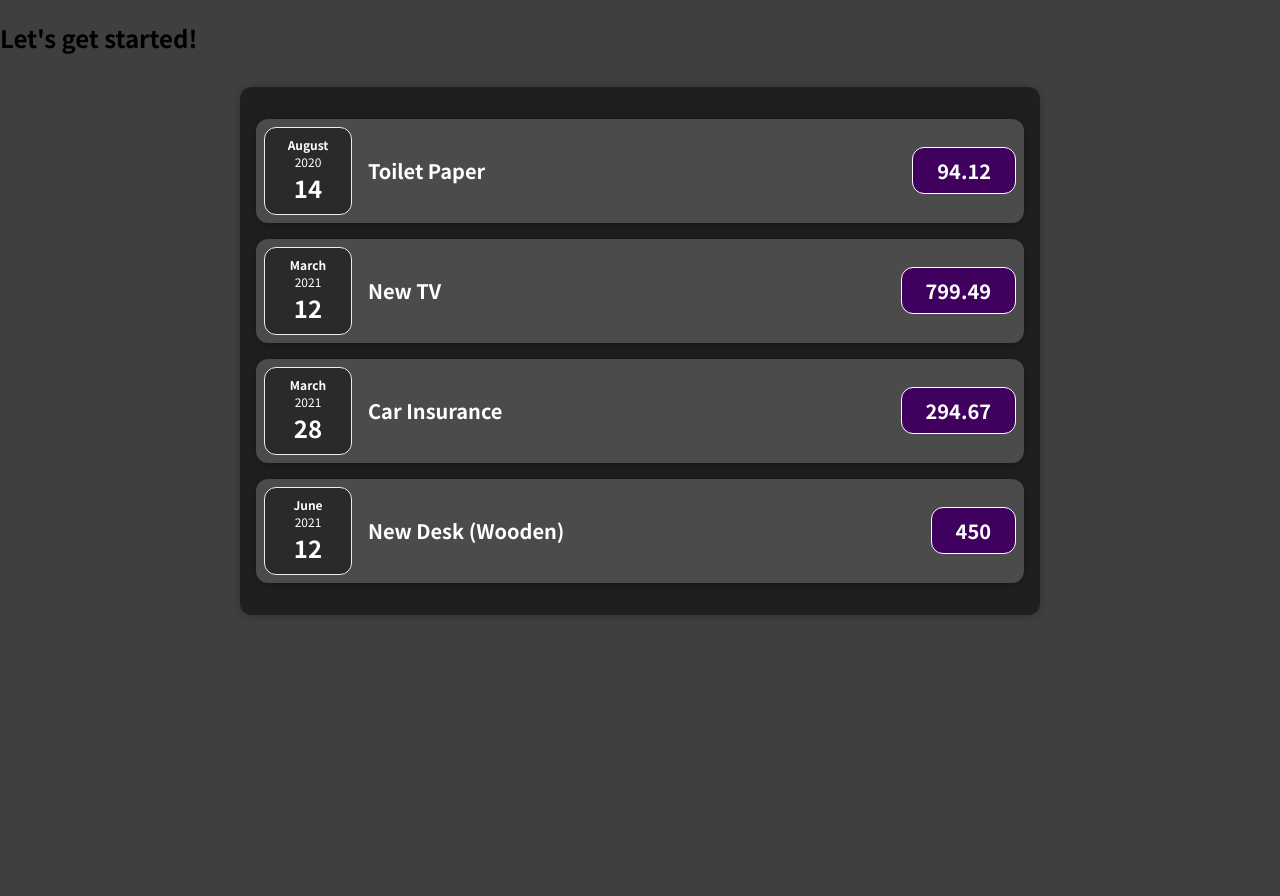
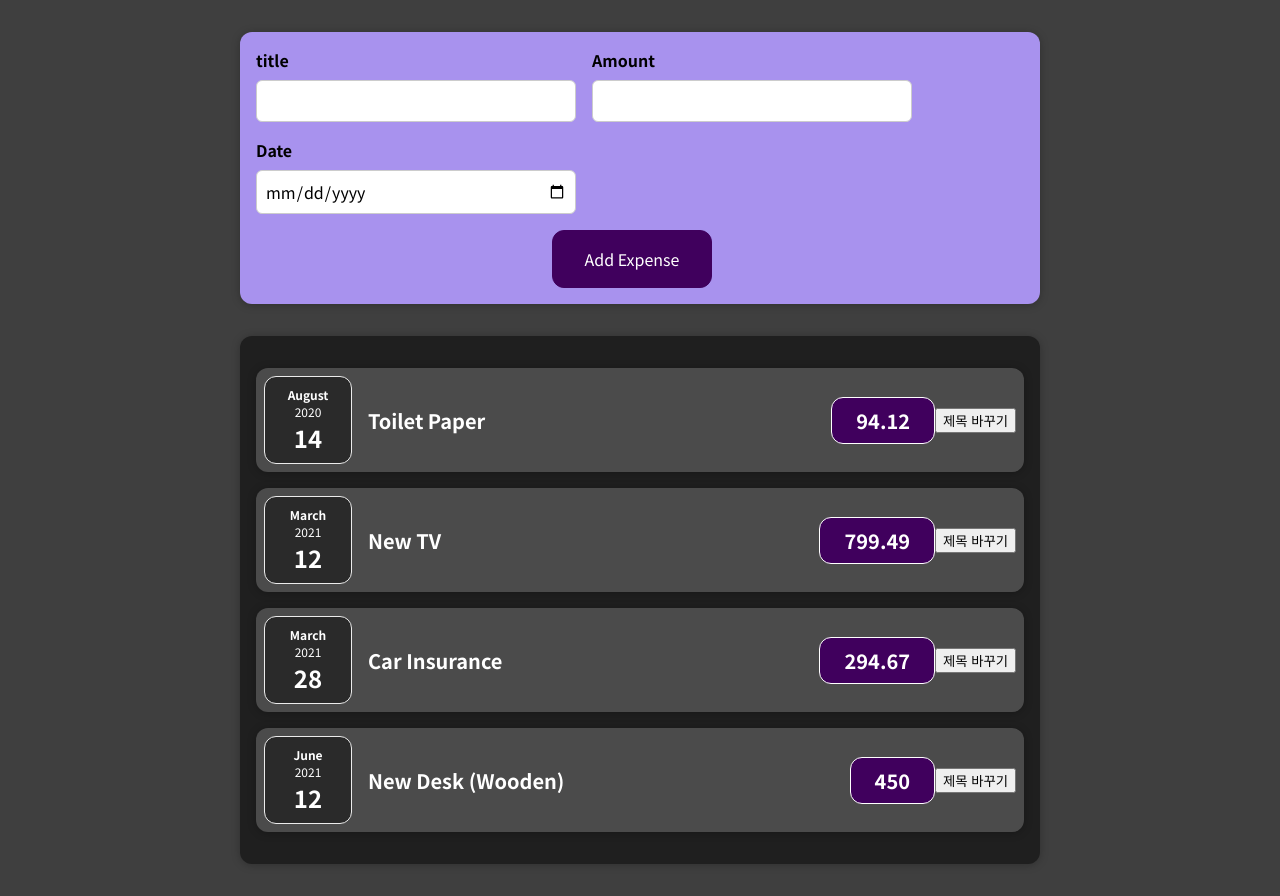
Before and after one commit to wonyoung2257/react_study, a React (Create React App) app: page / in a window 1280 px wide. Before the commit the page ends 800 px from the top, so only its background shows below. Built offline with nearby package versions, Linux system fonts and the light colour scheme.

Commit message:
4강 자식대 부모 상향식 데이터 전달까지

```diff
--- a/src/App.js
+++ b/src/App.js
@@ -1,4 +1,5 @@
 import Expenses from "./components/Expenses/Expenses";
+import NewExpense from "./components/NewExpense/NewExpense";
 
 const App = () => {
   const expenses = [
@@ -22,9 +23,15 @@
       date: new Date(2021, 5, 12),
     },
   ];
+
+  const addExpenseHandler = (expense) => {
+    console.log("in app");
+    console.log(expense);
+  };
+
   return (
     <div>
-      <h2>Let's get started!</h2>
+      <NewExpense onAddExpense={addExpenseHandler} />
       <Expenses items={expenses} />
       {/* <ExpenseItem title={expenses[0].title} amount={expenses[0].amount} date={expenses[0].date}></ExpenseItem>
       <ExpenseItem title={expenses[1].title} amount={expenses[1].amount} date={expenses[1].date}></ExpenseItem>
--- a/src/components/Expenses/Expenseltem.js
+++ b/src/components/Expenses/Expenseltem.js
@@ -1,15 +1,21 @@
+import React, { useState } from "react";
 import "./ExpenseItem.css";
 import ExpenseDate from "./ExpenseDate";
 import Card from "../UI/Card";
 
 function ExpenseItem(props) {
+  const [title, setTitle] = useState(props.title);
+  const clickHandler = () => {
+    setTitle("Updated!");
+  };
   return (
     <Card className="expense-item">
       <ExpenseDate date={props.date} />
       <div className="expense-item__description">
-        <h2>{props.title}</h2>
+        <h2>{title}</h2>
         <div className="expense-item__price">{props.amount}</div>
       </div>
+      <button onClick={clickHandler}>제목 바꾸기</button>
     </Card>
   );
 }
--- /dev/null
+++ b/src/components/NewExpense/ExpenseForm.css
@@ -0,0 +1,26 @@
+.new-expense__controls {
+  display: flex;
+  flex-wrap: wrap;
+  gap: 1rem;
+  margin-bottom: 1rem;
+  text-align: left;
+}
+
+.new-expense__control label {
+  font-weight: bold;
+  margin-bottom: 0.5rem;
+  display: block;
+}
+
+.new-expense__control input {
+  font: inherit;
+  padding: 0.5rem;
+  border-radius: 6px;
+  border: 1px solid #ccc;
+  width: 20rem;
+  max-width: 100%;
+}
+
+.new-expense__actions {
+  text-align: right;
+}
--- /dev/null
+++ b/src/components/NewExpense/ExpenseForm.js
@@ -0,0 +1,57 @@
+import { useState } from "react";
+import "./ExpenseForm.css";
+
+const ExpenseForm = (props) => {
+  const [enteredTitle, setEnteredTitle] = useState("");
+  const [enteredAmount, setEnteredAmount] = useState(" ");
+  const [enteredDate, setEnteredDate] = useState("");
+
+  const titleChangeHandler = (e) => {
+    setEnteredTitle(e.target.value);
+  };
+  const amountChangeHandler = (e) => {
+    setEnteredAmount(e.target.value);
+  };
+  const dateChangeHandler = (e) => {
+    setEnteredDate(e.target.value);
+  };
+
+  const submitHandler = (e) => {
+    e.preventDefault();
+
+    const expenseDate = {
+      title: enteredTitle,
+      amount: enteredAmount,
+      date: new Date(enteredDate),
+    };
+
+    props.onExpenseDate(expenseDate);
+    setEnteredTitle("");
+    setEnteredAmount("");
+    setEnteredDate("");
+  };
+
+  return (
+    <form onSubmit={submitHandler}>
+      <div className="new-expense__controls">
+        <div className="new-expense__control">
+          <label>title</label>
+          <input type="text" value={enteredTitle} onChange={titleChangeHandler} />
+        </div>
+        <div className="new-expense__control">
+          <label>Amount</label>
+          <input type="number" min="0.01" step="0.01" value={enteredAmount} onChange={amountChangeHandler} />
+        </div>
+        <div className="new-expense__control">
+          <label>Date</label>
+          <input type="date" min="2019-01-01" max="2022-12-31" value={enteredDate} onChange={dateChangeHandler} />
+        </div>
+      </div>
+      <div className="new-espense__actions">
+        <button type="submit">Add Expense</button>
+      </div>
+    </form>
+  );
+};
+
+export default ExpenseForm;
--- /dev/null
+++ b/src/components/NewExpense/NewExpense.css
@@ -0,0 +1,38 @@
+.new-expense {
+  background-color: #a892ee;
+  padding: 1rem;
+  margin: 2rem auto;
+  width: 50rem;
+  max-width: 95%;
+  border-radius: 12px;
+  text-align: center;
+  box-shadow: 0 1px 8px rgba(0, 0, 0, 0.25);
+}
+
+.new-expense button {
+  font: inherit;
+  cursor: pointer;
+  padding: 1rem 2rem;
+  border: 1px solid #40005d;
+  background-color: #40005d;
+  color: white;
+  border-radius: 12px;
+  margin-right: 1rem;
+}
+
+.new-expense button:hover,
+.new-expense button:active {
+  background-color: #510674;
+  border-color: #510674;
+}
+
+.new-expense button.alternative {
+  color: #220131;
+  border-color: transparent;
+  background-color: transparent;
+}
+
+.new-expense button.alternative:hover,
+.new-expense button.alternative:active {
+  background-color: #ddb3f8;
+}
--- /dev/null
+++ b/src/components/NewExpense/NewExpense.js
@@ -0,0 +1,20 @@
+import ExpenseForm from "./ExpenseForm";
+import "./NewExpense.css";
+
+const NewExpense = (props) => {
+  const onSaveExpenseDate = (enteredExpenseDate) => {
+    const expenseDate = {
+      ...enteredExpenseDate,
+      id: Math.random().toString(),
+    };
+    console.log(expenseDate);
+    props.onAddExpense(expenseDate);
+  };
+  return (
+    <div className="new-expense">
+      <ExpenseForm onExpenseDate={onSaveExpenseDate} />
+    </div>
+  );
+};
+
+export default NewExpense;
```
Also changed, not shown: 1 other file (tests, documents, lock files or other folders).
